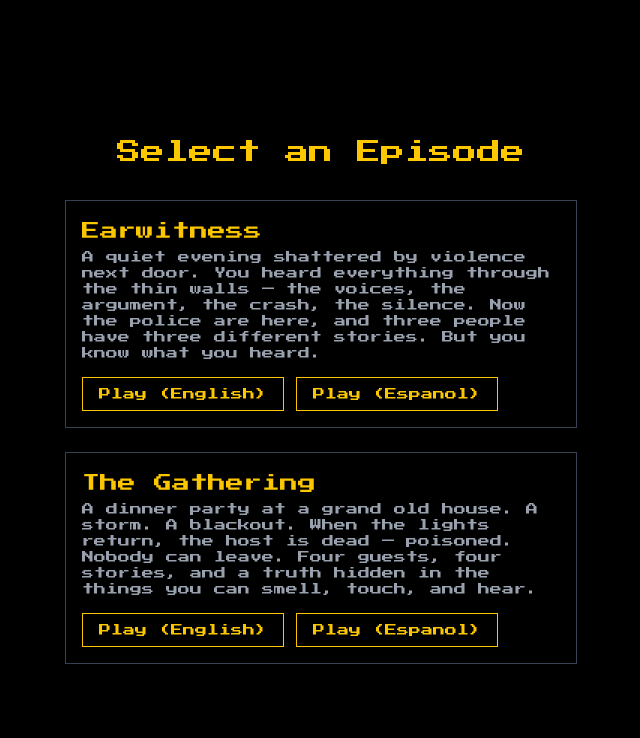
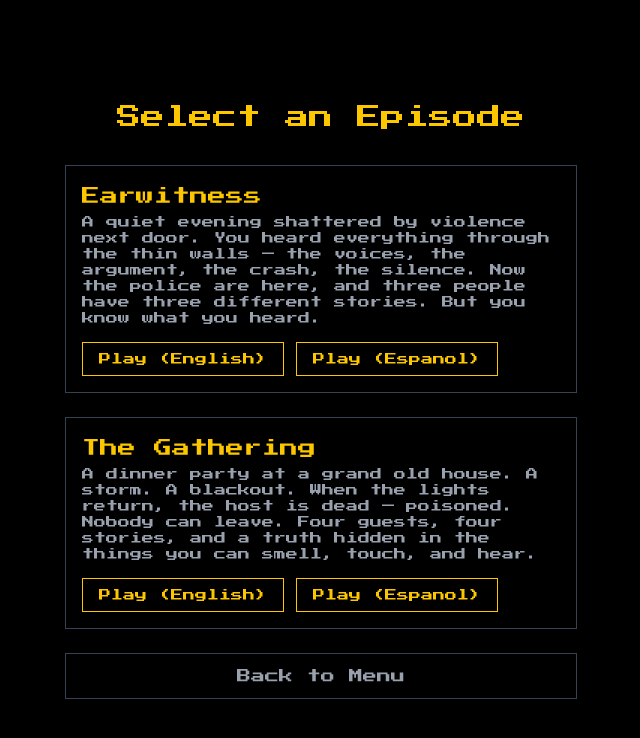
Before and after one commit to bolonio/thea11ygame, a Next.js app: page /en/episode in a window 1280 px wide. Shown: the top 738 px of the page, without its empty margins (319-959 px from the left). Built offline with nearby package versions, Linux system fonts and the light colour scheme.

Commit message:
Add back and exit button

```diff
--- a/src/app/[locale]/episode/EpisodeListClient.tsx
+++ b/src/app/[locale]/episode/EpisodeListClient.tsx
@@ -1,7 +1,7 @@
 "use client";
 
 import { useTranslations } from "next-intl";
-import { useRouter } from "@/i18n/navigation";
+import { Link, useRouter } from "@/i18n/navigation";
 import type { EpisodeGroup } from "@/engine/registry";
 
 const LANGUAGE_LABELS: Record<string, string> = {
@@ -11,10 +11,12 @@ const LANGUAGE_LABELS: Record<string, string> = {
 
 export default function EpisodeListClient({ groups }: { groups: EpisodeGroup[] }) {
   const t = useTranslations("episodes");
+  const tSettings = useTranslations("settings");
   const router = useRouter();
 
   return (
-    <ul className="flex flex-col gap-6 w-full max-w-lg" role="list">
+    <div className="w-full max-w-lg flex flex-col gap-6">
+      <ul className="flex flex-col gap-6" role="list">
         {groups.map((group) => (
           <li key={group.id} className="border border-gray-700 p-4">
             <h2 className="text-lg text-yellow-400 mb-1">{group.title}</h2>
@@ -35,5 +37,12 @@ export default function EpisodeListClient({ groups }: { groups: EpisodeGroup[] }
           </li>
         ))}
       </ul>
+      <Link
+        href="/"
+        className="block text-center px-6 py-3 border border-gray-700 text-gray-400 hover:border-yellow-400 hover:text-yellow-400 focus:outline-2 focus:outline-yellow-400 transition-colors text-sm"
+      >
+        {tSettings("back")}
+      </Link>
+    </div>
   );
 }
--- a/src/components/game/GameShell.tsx
+++ b/src/components/game/GameShell.tsx
@@ -2,6 +2,7 @@
 
 import { useTranslations } from "next-intl";
 import { useGame } from "@/contexts/GameContext";
+import { Link } from "@/i18n/navigation";
 import SkipLinks from "@/components/SkipLinks";
 import RoomView from "./RoomView";
 import ActionList from "./ActionList";
@@ -10,6 +11,18 @@ import DialogueView from "./DialogueView";
 import ConfrontationView from "./ConfrontationView";
 import EndingView from "./EndingView";
 import SubtitleDisplay from "./SubtitleDisplay";
+
+function ExitToMenuLink() {
+  const t = useTranslations("game");
+  return (
+    <Link
+      href="/"
+      className="self-center mt-4 text-xs text-gray-500 hover:text-yellow-400 focus:outline-2 focus:outline-yellow-400 transition-colors"
+    >
+      {t("exitToMenu")}
+    </Link>
+  );
+}
 
 export default function GameShell() {
   const { state, episode, dispatch } = useGame();
@@ -51,6 +64,7 @@ export default function GameShell() {
         <div className="mt-6">
           <InventoryPanel />
         </div>
+        <ExitToMenuLink />
       </main>
     );
   }
@@ -64,6 +78,7 @@ export default function GameShell() {
         <div className="mt-6">
           <InventoryPanel />
         </div>
+        <ExitToMenuLink />
       </main>
     );
   }
@@ -75,6 +90,7 @@ export default function GameShell() {
       <RoomView />
       {state.phase === "exploration" && <ActionList />}
       <InventoryPanel />
+      <ExitToMenuLink />
     </main>
   );
 }
--- a/src/messages/en.json
+++ b/src/messages/en.json
@@ -46,7 +46,8 @@
     "clueFound": "Clue found: {clue}",
     "skipToNarration": "Skip to narration",
     "skipToActions": "Skip to actions",
-    "skipToInventory": "Skip to inventory"
+    "skipToInventory": "Skip to inventory",
+    "exitToMenu": "Exit to Menu"
   },
   "confrontation": {
     "title": "Confrontation",
--- a/src/messages/es.json
+++ b/src/messages/es.json
@@ -46,7 +46,8 @@
     "clueFound": "Pista encontrada: {clue}",
     "skipToNarration": "Ir a la narracion",
     "skipToActions": "Ir a las acciones",
-    "skipToInventory": "Ir al inventario"
+    "skipToInventory": "Ir al inventario",
+    "exitToMenu": "Salir al Menu"
   },
   "confrontation": {
     "title": "Confrontacion",
```
Also changed, not shown: 1 other file (tests, documents, lock files or other folders). Lines whose indentation alone changed are shown as unchanged.
